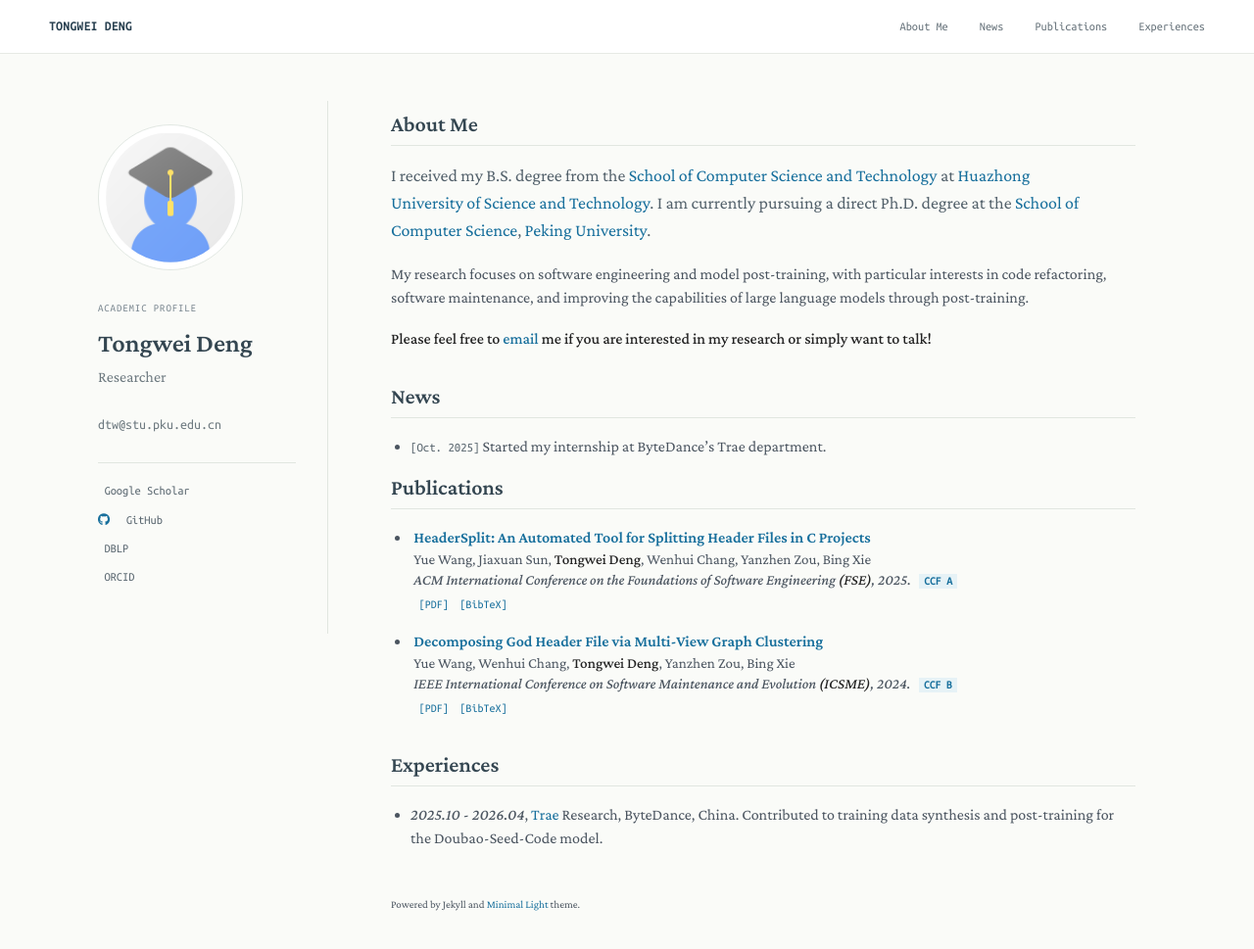
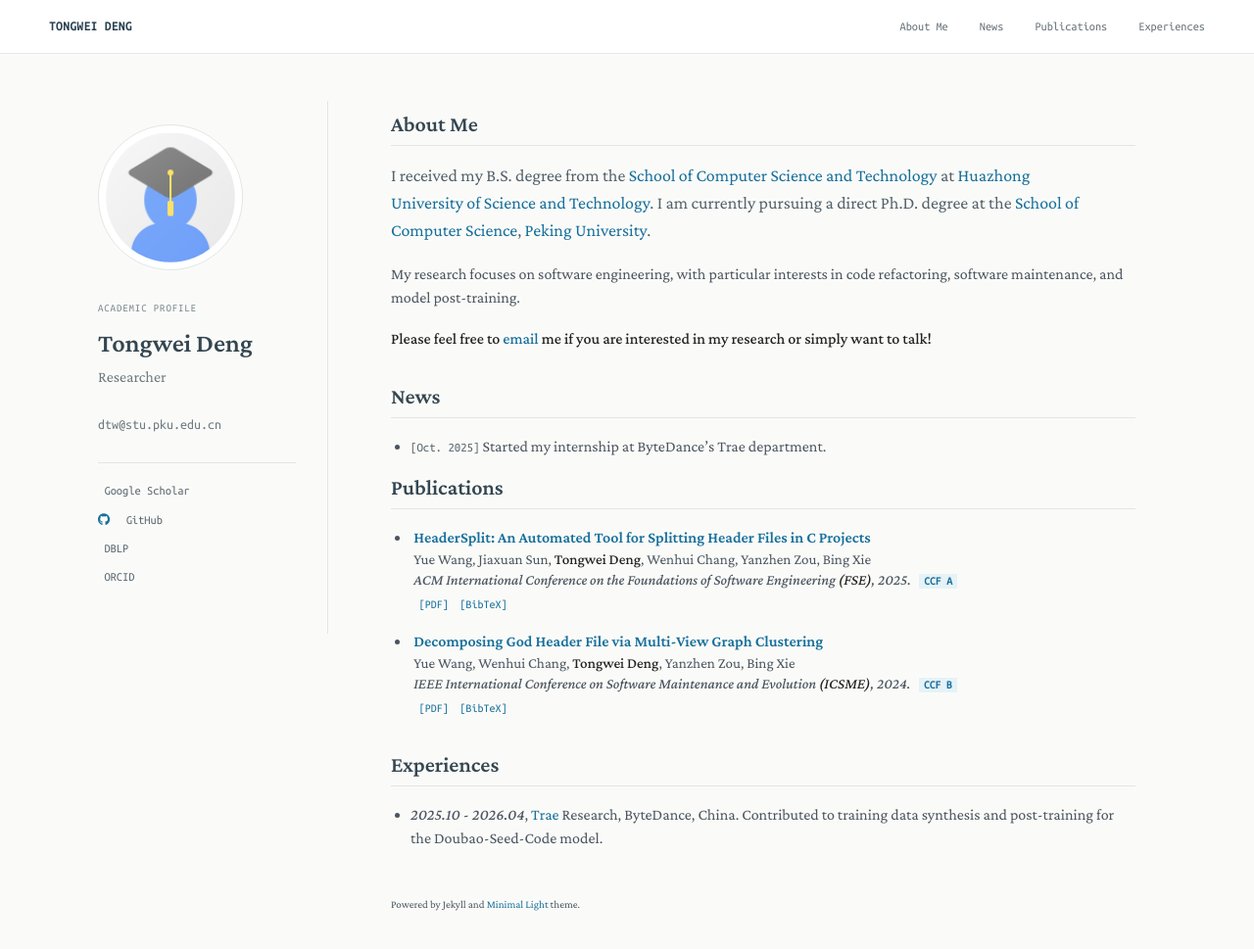
Before and after one commit to 6643789wsx/6643789wsx.github.io, a Jekyll site: the page built from index.md, in a window 1280 px wide and 1048 px high. Shown: the top 969 px of the window at 98% size. Built offline with Jekyll 4.4.1, drawn with Linux system fonts in a browser that asks for light colours; a style sheet for code colours, icons or effects is not loaded; our own code applies the rules of GitHub Pages for plain Markdown files.

Commit message:
Simplify research interest wording

```diff
--- a/index.md
+++ b/index.md
@@ -6,7 +6,7 @@ layout: homepage
 
 I received my B.S. degree from the [School of Computer Science and Technology](https://cs.hust.edu.cn/) at [Huazhong University of Science and Technology](https://www.hust.edu.cn/). I am currently pursuing a direct Ph.D. degree at the [School of Computer Science](https://cs.pku.edu.cn/), [Peking University](https://www.pku.edu.cn/).
 
-My research focuses on software engineering and model post-training, with particular interests in code refactoring, software maintenance, and improving the capabilities of large language models through post-training.
+My research focuses on software engineering, with particular interests in code refactoring, software maintenance, and model post-training.
 
 **Please feel free to [email](mailto:dtw@stu.pku.edu.cn) me if you are interested in my research or simply want to talk!**
 
```
